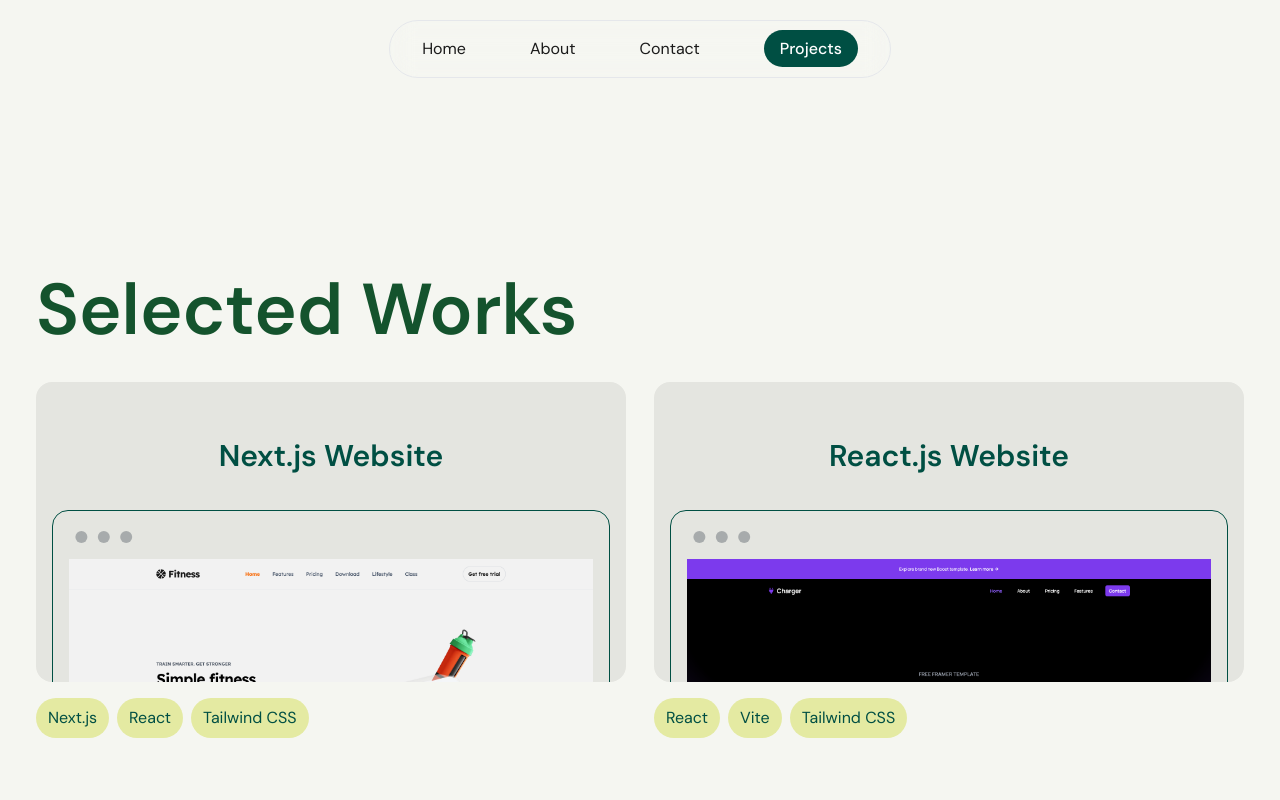
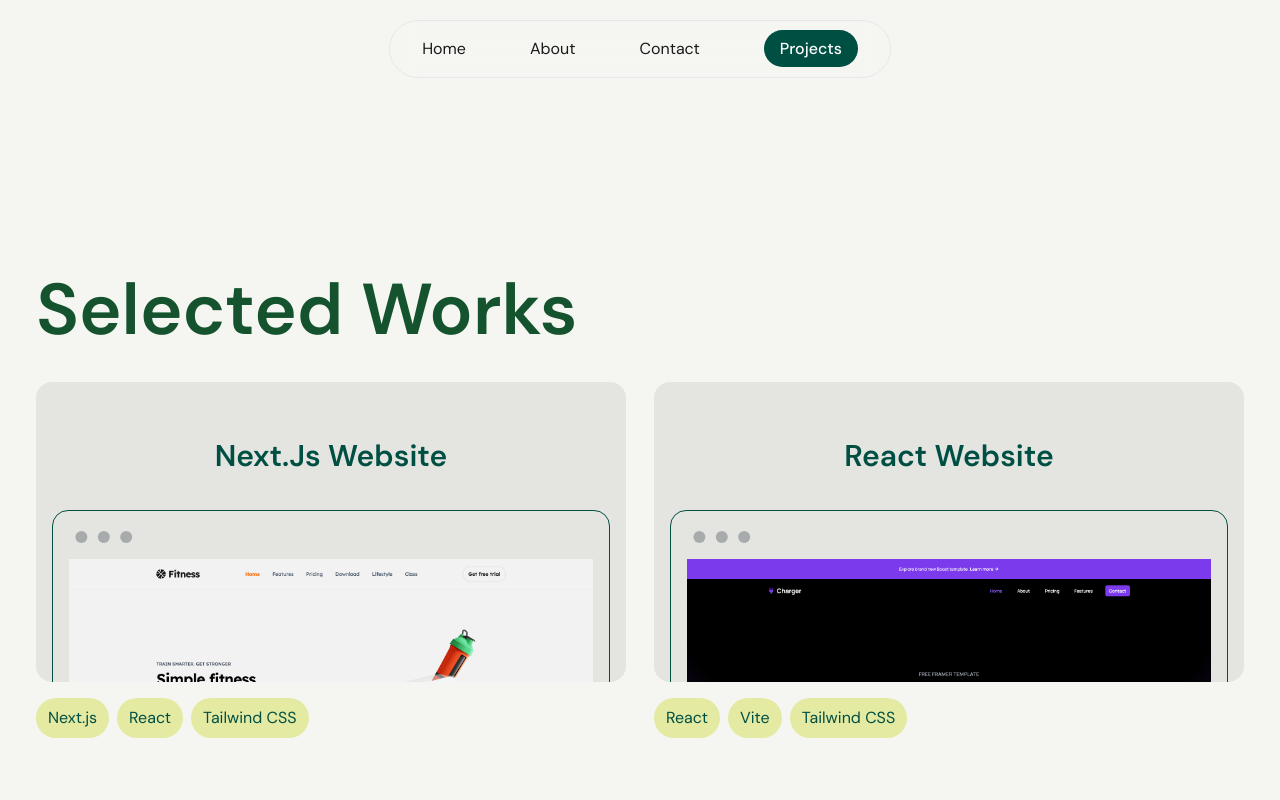
Before and after one commit to osoko-korede/Portfoliov01, a React (Vite) app: page /projects in a window 1280 px wide. Shown: the top 800 px of the page. Built offline with nearby package versions, Linux system fonts and the light colour scheme; a web font is replaced by a local one.

Commit message:
FIxed Typos

```diff
--- a/src/Components/FeaturedProject.jsx
+++ b/src/Components/FeaturedProject.jsx
@@ -39,7 +39,7 @@ const FeaturedProject = () => {
       <NavLink to="/charger">
           <div className= 'w-full mt-9'>
               <BounceCard className="col-span-12 md:col-span-6 bg-[#E4E5E0]">
-                  <CardTitle>React.js Website</CardTitle>
+                  <CardTitle>React Website</CardTitle>
                   <div className="absolute bottom-0 left-4 right-4 top-24 translate-y-8 rounded-t-2xl transition-transform duration-[250ms] group-hover:translate-y-4 group-hover:rotate-[2deg] mockup-window border border-[#004F43]">
                       <div className="flex justify-center px-4">
                           <img src={charger} alt="Charger website screenshot"/>
--- a/src/Page/Projects.jsx
+++ b/src/Page/Projects.jsx
@@ -20,7 +20,7 @@ const Projects = () => {
             <NavLink to="/Fitness">
                 <div className= 'w-full mt-9'>
                     <BounceCard className="col-span-12 md:col-span-6 bg-[#E4E5E0]">
-                        <CardTitle>Next.js Website</CardTitle>
+                        <CardTitle>Next.Js Website</CardTitle>
                         <div className="absolute bottom-0 left-4 right-4 top-24 translate-y-8 rounded-t-2xl transition-transform duration-[250ms] group-hover:translate-y-4 group-hover:rotate-[2deg] mockup-window border border-[#004F43]">
                             <div className="flex justify-center px-4">
                                 <img src={fitness} alt="fitness website screenshot"/>
@@ -37,7 +37,7 @@ const Projects = () => {
             <NavLink to="/charger">
                 <div className= 'w-full mt-9'>
                     <BounceCard className="col-span-12 md:col-span-6 bg-[#E4E5E0]">
-                        <CardTitle>React.js Website</CardTitle>
+                        <CardTitle>React Website</CardTitle>
                         <div className="absolute bottom-0 left-4 right-4 top-24 translate-y-8 rounded-t-2xl transition-transform duration-[250ms] group-hover:translate-y-4 group-hover:rotate-[2deg] mockup-window border border-[#004F43]">
                             <div className="flex justify-center px-4">
                                 <img src={charger} alt="Charger website screenshot"/>
```
